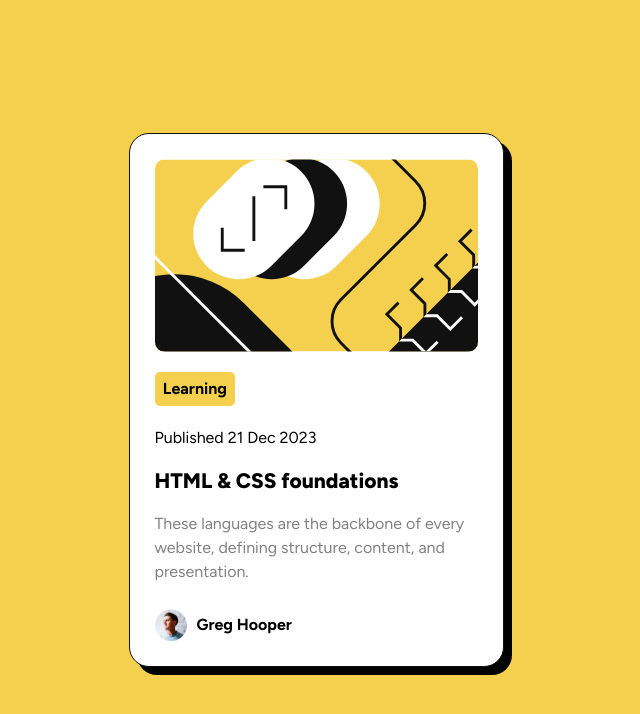
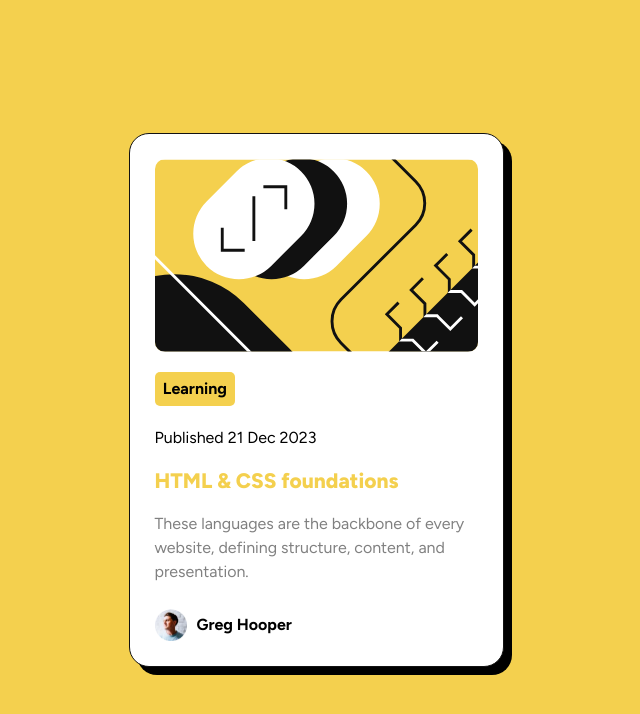
Before and after one commit to lawlawson/blog-preview-card, a plain HTML site: page index.html in a window 1280 px wide. In both pictures the pointer is over the element "HTML & CSS foundations". Shown: the whole page, without its empty margins (324-964 px from the left). Drawn offline with Linux system fonts and the light colour scheme.

Commit message:
updated readme

```diff
--- a/style.css
+++ b/style.css
@@ -49,13 +49,15 @@ body {
   margin-bottom: 20px;
 }
 
-.published-text {
-}
-
 .title {
   font-size: 21px;
   font-weight: 800;
   margin: 15px 0;
+}
+
+.title:hover {
+  cursor: pointer;
+  color: var(--clr-primary);
 }
 
 .paragraph-text {
```
Also changed, not shown: index.html (+0 -2 lines), assets/images/screenshot.png (added), 2 other files.
